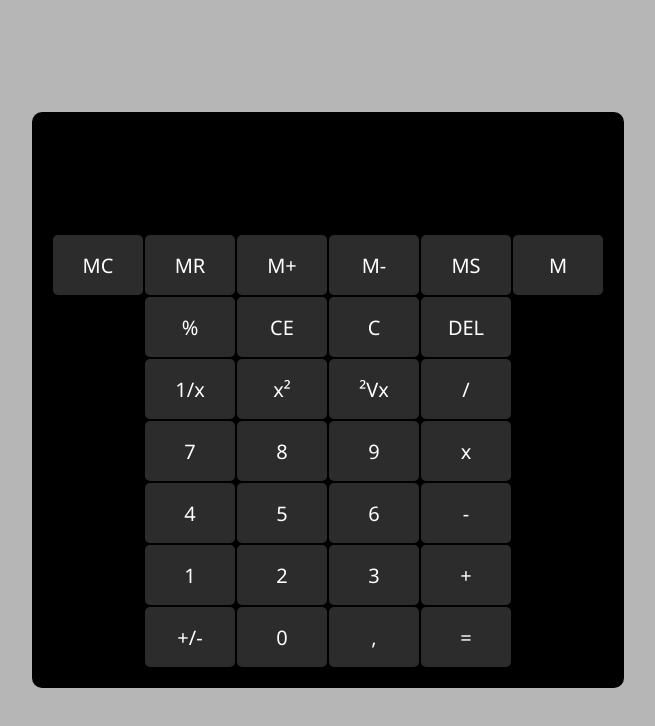
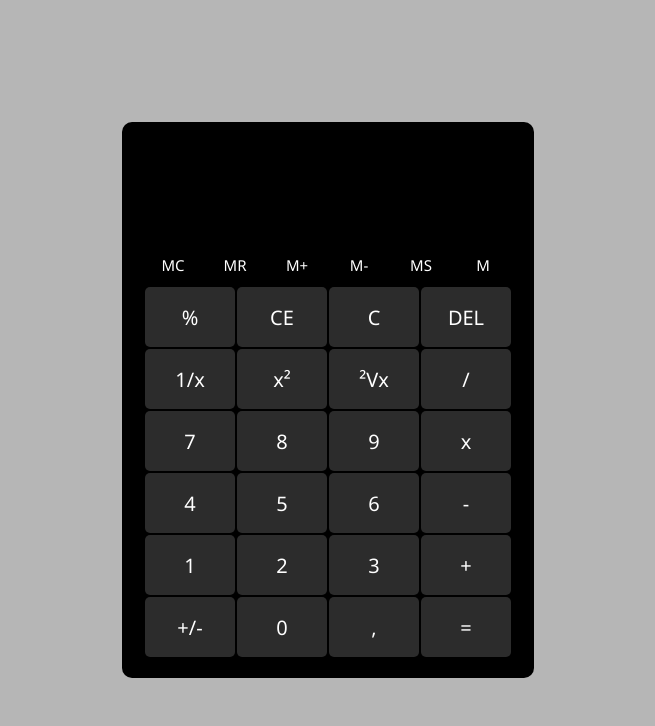
Before and after one commit to sikadali/wincalc, a plain HTML site: page index.html in a window 1280 px wide. Shown: the whole page, without its empty margins (312-967 px from the left). Drawn offline with Linux system fonts and the light colour scheme.

Commit message:
rework first line of btns

```diff
--- a/style.css
+++ b/style.css
@@ -25,17 +25,24 @@
     justify-content: center;
 }
 
+
 .calculator input {
     border: 0;
     outline: 0;
     width: 90px;
     height : 60px;
     border-radius: 5px;
-
     background: rgb(44, 44, 44);
     font-size: 20px;
     color: #fff;
     margin: 1px;
+}
+
+.display + div input{
+    background: transparent;
+    width: 60px;
+    height : 40px;
+    font-size: 15px
 }
 
 .display {
```
